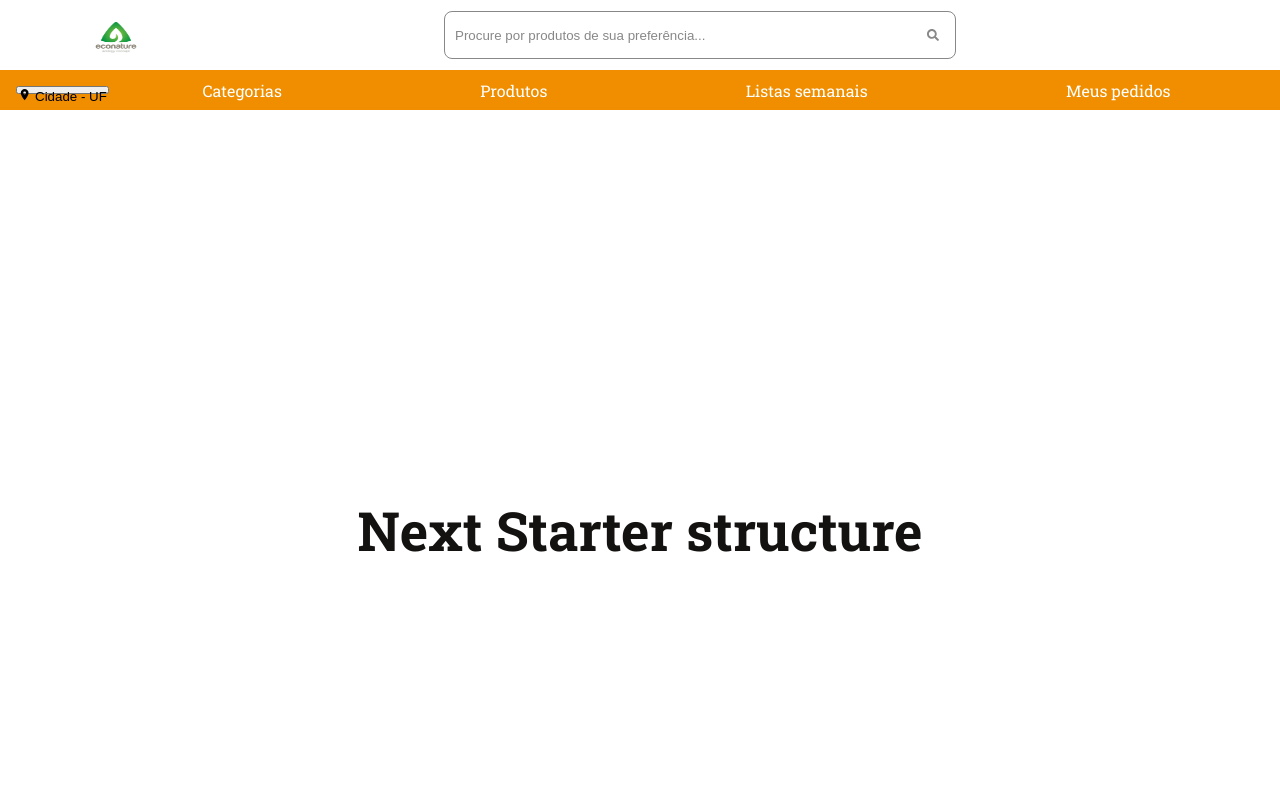
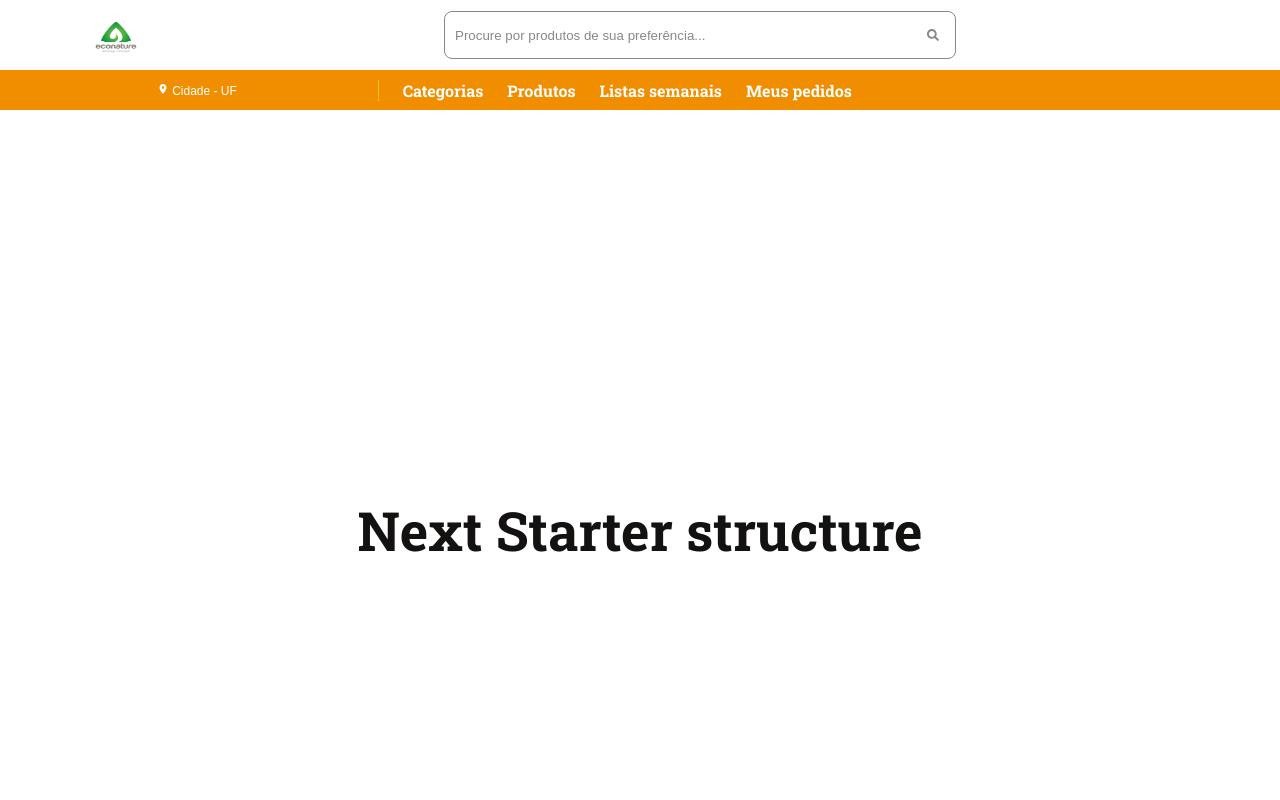
Before and after one commit to merkur-org/client, a Next.js app: page / in a window 1280 px wide. Shown: the top 800 px of the page. Built offline with nearby package versions, Linux system fonts and the light colour scheme.

Commit message:
style: styled menu burguer :lipstick:

```diff
--- a/src/components/Footer/styles.ts
+++ b/src/components/Footer/styles.ts
@@ -1,4 +1,3 @@
-import { border } from '@/styles/constants'
 import device from '@/styles/constants/breakPoints'
 import styled from 'styled-components'
 
--- a/src/components/Header/index.tsx
+++ b/src/components/Header/index.tsx
@@ -2,14 +2,7 @@ import { useCallback, useState } from 'react'
 import Link from 'next/link'
 import { MdLocationOn } from 'react-icons/md'
 
-import {
-  Main,
-  HeaderUp,
-  SearchArea,
-  ManagerArea,
-  Burguer,
-  HeaderDown
-} from './styles'
+import { Main, HeaderUp, ManagerArea, Burguer, HeaderDown } from './styles'
 
 import { SearchProducts } from '@/components'
 
@@ -63,21 +56,19 @@ const Header: React.FC = () => {
           </label>
           <div onClick={handleOpenDropDown} className="outside-menu">
             <div className="menu-links">
-              <aside>
-                <Link href="/">
-                  <a>produtos</a>
-                </Link>
-              </aside>
               <div>
                 <section>
                   <Link href="/">
-                    <a>produtos</a>
+                    <a>Categorias</a>
                   </Link>
                   <Link href="/">
-                    <a>produtos</a>
+                    <a>Produtos</a>
                   </Link>
                   <Link href="/">
-                    <a>produtos</a>
+                    <a>Listas semanais</a>
+                  </Link>
+                  <Link href="/">
+                    <a>Meus pedidos</a>
                   </Link>
                 </section>
               </div>
--- a/src/components/Header/styles.ts
+++ b/src/components/Header/styles.ts
@@ -25,7 +25,6 @@ export const HeaderUp = styled.section`
     }
   }
 `
-export const SearchArea = styled.div``
 export const ManagerArea = styled.section`
   display: none;
 
@@ -51,7 +50,7 @@ export const Burguer = styled.div<PropsBurguer>`
         background: #fff;
         width: 30px;
         height: 2px;
-        top: 16px;
+        top: 50%;
         left: 15px;
         transition: 0.5s ease-in-out;
 
@@ -108,52 +107,21 @@ export const Burguer = styled.div<PropsBurguer>`
           `}
     width:100vw;
     height: 100vh;
-    position: fixed;
+    position: absolute;
     z-index: 10;
     top: 0;
     left: 0;
     background: transparent;
     .menu-links {
-      position: fixed;
+      position: absolute;
       background-color: white;
       min-width: 100vw;
       box-shadow: 0px 8px 10px 0px rgba(0, 0, 0, 0.2);
       top: 10.4rem;
       z-index: 2;
-      /* padding: 1.2rem; */
-      aside {
-        border-top: solid 1px ${({ theme }) => theme.colors.black};
-        width: 90%;
-        margin: 0 auto;
-        display: flex;
-        flex-direction: column;
-        a {
-          color: ${({ theme }) => theme.colors.orangePrimary};
 
-          padding: 0.8rem 0;
-
-          display: initial;
-          strong {
-            font-size: 1.6rem;
-          }
-        }
-        legend {
-          font-size: 1.6rem;
-          cursor: pointer;
-          color: ${({ theme }) => theme.colors.orangePrimary};
-          align-items: center;
-
-          strong {
-            font-size: 1.6rem;
-          }
-
-          & + a {
-            margin-left: 3.2rem;
-          }
-        }
-        padding: 0.8rem 0;
-      }
       div {
+        border-top: 2px solid ${({ theme }) => theme.colors.yellowPrimary};
         width: 100vw;
         background: ${({ theme }) => theme.colors.orangePrimary};
         section {
@@ -163,17 +131,20 @@ export const Burguer = styled.div<PropsBurguer>`
           margin: 0 auto;
           padding: 1.6rem 0;
           a {
-            color: #fff;
+            color: ${({ theme }) => theme.colors.white};
             align-items: center;
 
             svg {
-              color: #fff;
+              color: ${({ theme }) => theme.colors.white};
               font-size: 1.6rem;
               margin-right: 0.8rem;
             }
 
             & + a {
-              margin-top: 1.6rem;
+              margin-top: 0.8rem;
+              padding-top: 0.8rem;
+
+              border-top: 1px solid ${({ theme }) => theme.colors.yellowPrimary};
             }
           }
         }
@@ -190,36 +161,52 @@ export const HeaderDown = styled.section`
   background: ${props => props.theme.colors.orangePrimary};
   display: flex;
   justify-content: space-between;
+  align-items: center;
   height: 4rem;
+
+  button {
+    background: transparent;
+    border: 0;
+    color: ${({ theme }) => theme.colors.white};
+    font-size: 1.2rem;
+    padding: 1rem 1.6rem;
+
+    svg {
+      font-size: 1.2rem;
+      color: ${({ theme }) => theme.colors.white};
+    }
+  }
+
   aside {
     display: none;
     a {
-      color: #fff;
-      svg {
-        color: #fff;
-        margin-right: 0.8rem;
-      }
+      color: ${({ theme }) => theme.colors.white};
     }
   }
   @media ${device.tablet} {
-    display: flex;
     padding: 1.6rem;
     height: 4rem;
+    justify-content: initial;
 
     width: 100%;
 
+    button {
+      margin-left: 10%;
+    }
+
     aside {
-      display: initial;
-      width: 100rem;
-      margin: 0 auto;
-      padding: 0 1.6rem;
+      margin-left: 10%;
       display: flex;
 
-      justify-content: space-between;
+      border-left: 1px solid ${({ theme }) => theme.colors.yellowPrimary};
 
       a {
         display: flex;
         align-items: center;
+
+        font-weight: bold;
+        font-size: 1.6rem;
+        margin-left: 2.4rem;
 
         svg {
           margin-right: 0.8rem;
--- a/src/styles/pages/Home.ts
+++ b/src/styles/pages/Home.ts
@@ -1,7 +1,7 @@
 import styled from 'styled-components'
 
 export const Container = styled.div`
-  width: 100vw;
+  /* width: 100vw; */
   height: 100vh;
 
   display: flex;
```
Also changed, not shown: src/components/SearchProducts copy/styles.ts (deleted, +0 -45 lines).
